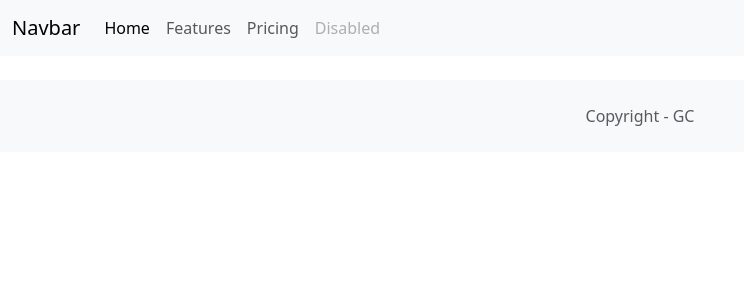
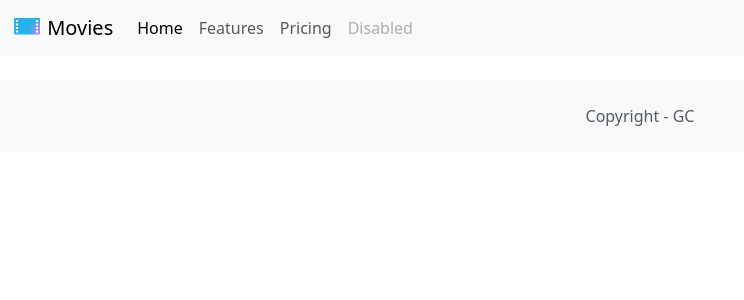
Before and after one commit to garycsy/movie_reviews, a Django app: template django_projects/movie_reviews/templates/base.html in a window 1280 px wide. Shown: the top 300 px of the page, without its empty margins (0-744 px from the left). Run offline with Django 4.2, Linux system fonts and the light colour scheme; the template is opened without the code that fills it, so the values that code supplies are empty.

Commit message:
serve static files - navbar icon

```diff
--- a/django_projects/django_projects/settings.py
+++ b/django_projects/django_projects/settings.py
@@ -118,6 +118,9 @@ USE_TZ = True
 # https://docs.djangoproject.com/en/4.1/howto/static-files/
 
 STATIC_URL = 'static/'
+STATICFILES_DIRS = [
+    BASE_DIR / 'movie_reviews/static/',
+]
 
 # Default primary key field type
 # https://docs.djangoproject.com/en/4.1/ref/settings/#default-auto-field
--- a/django_projects/movie_reviews/templates/base.html
+++ b/django_projects/movie_reviews/templates/base.html
@@ -1,3 +1,5 @@
+
+
 <!DOCTYPE html>
 <html lang="en">
 <head>
@@ -10,7 +12,11 @@
 <body>
     <nav class="navbar navbar-expand-lg bg-body-tertiary">
         <div class="container-fluid">
-          <a class="navbar-brand" href="{% url 'home' %}">Navbar</a>
+          <a class="navbar-brand" href="{% url 'home' %}">
+            {% load static %}
+            <img src="{% static 'images/brand.png' %}" alt="" width="30" height="24" class="d-inline-block align-text-top">
+            Movies
+          </a>
           <button class="navbar-toggler" type="button" data-bs-toggle="collapse" data-bs-target="#navbarNav" aria-controls="navbarNav" aria-expanded="false" aria-label="Toggle navigation">
             <span class="navbar-toggler-icon"></span>
           </button>
```
Also changed, not shown: django_projects/movie_reviews/static/images/brand.png (added).
